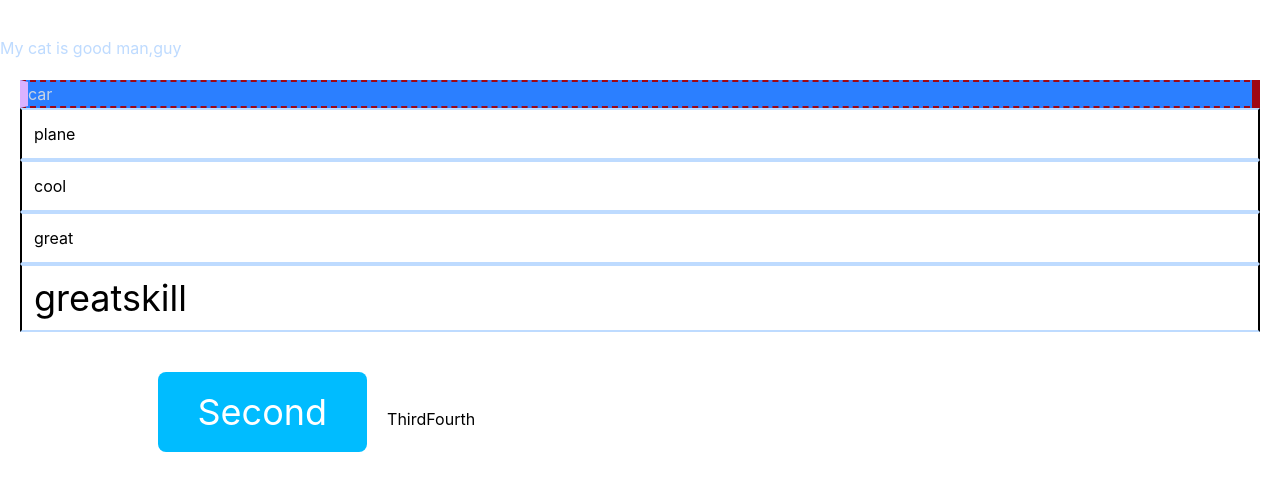
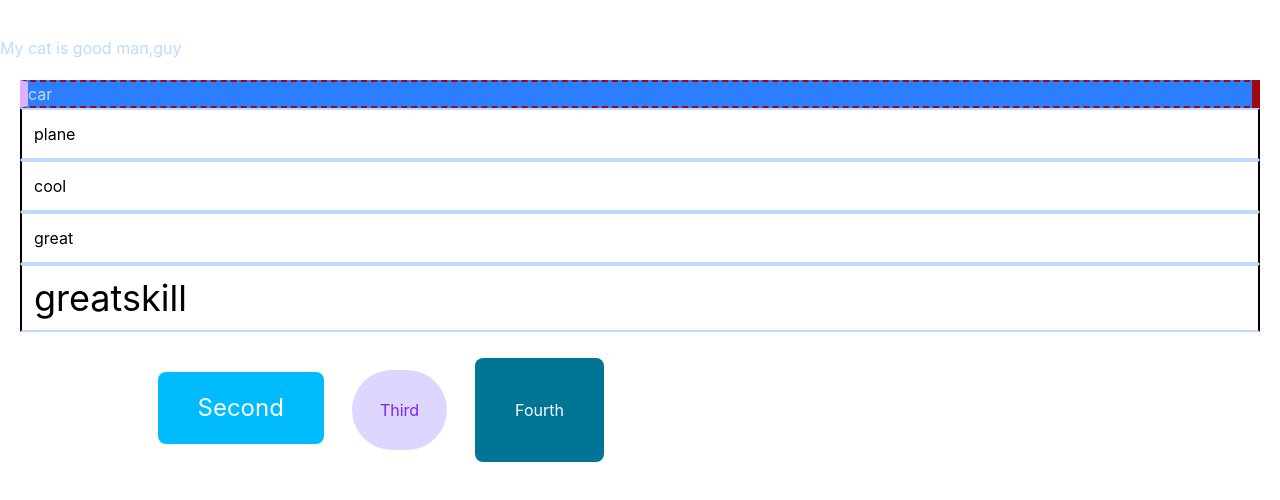
Before and after one commit to kingvirtuous/snap-react-tailwind, a React (Vite) app: page / in a window 1280 px wide. Shown: the top 500 px of the page. Built offline with nearby package versions, Linux system fonts and the light colour scheme.

Commit message:
finish button styling

```diff
--- a/src/Button.jsx
+++ b/src/Button.jsx
@@ -5,9 +5,9 @@ const Button = () => {
     <div>
     <button className="text-white m-4 py-5
       px-9 border-2 border-white rounded-md">first</button>
-      <button className="bg-sky-400 text-4xl text-white m-5 px-10 py-5 rounded-lg">Second</button>
-      <button>Third</button>
-      <button>Fourth</button>
+      <button className="bg-sky-400 text-2xl text-white m-5 px-10 py-5 rounded-lg hover:text-black bg-blue-400">Second</button>
+      <button className="rounded-full bg-violet-200 text-violet-600 p-7 m-2">Third</button>
+      <button className="rounded-lg bg-cyan-700 text-white p-10 mx-5">Fourth</button>
       </div>
     </>
   )
```
